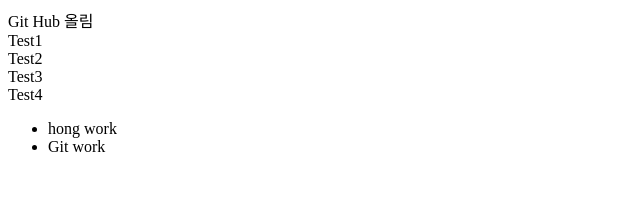
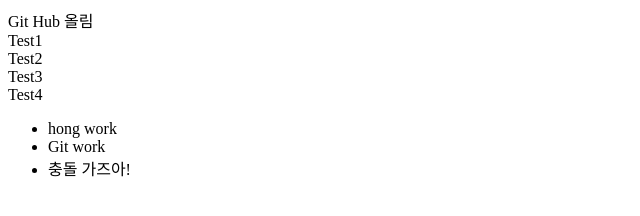
Before and after one commit to yongki601/-, a plain HTML site: page index.html in a window 1280 px wide. Shown: the whole page, without its empty margins (0-640 px from the left). Drawn offline with Linux system fonts and the light colour scheme.

Commit message:
ver10_index.html 충돌가즈아!

```diff
--- a/index.html
+++ b/index.html
@@ -9,6 +9,7 @@
 		<ul>
 			<li>hong work</li>
 			<li>Git work</li>
+			<li>충돌 가즈아!</li>
 		</ul>
 	</body>
 </html>
```
